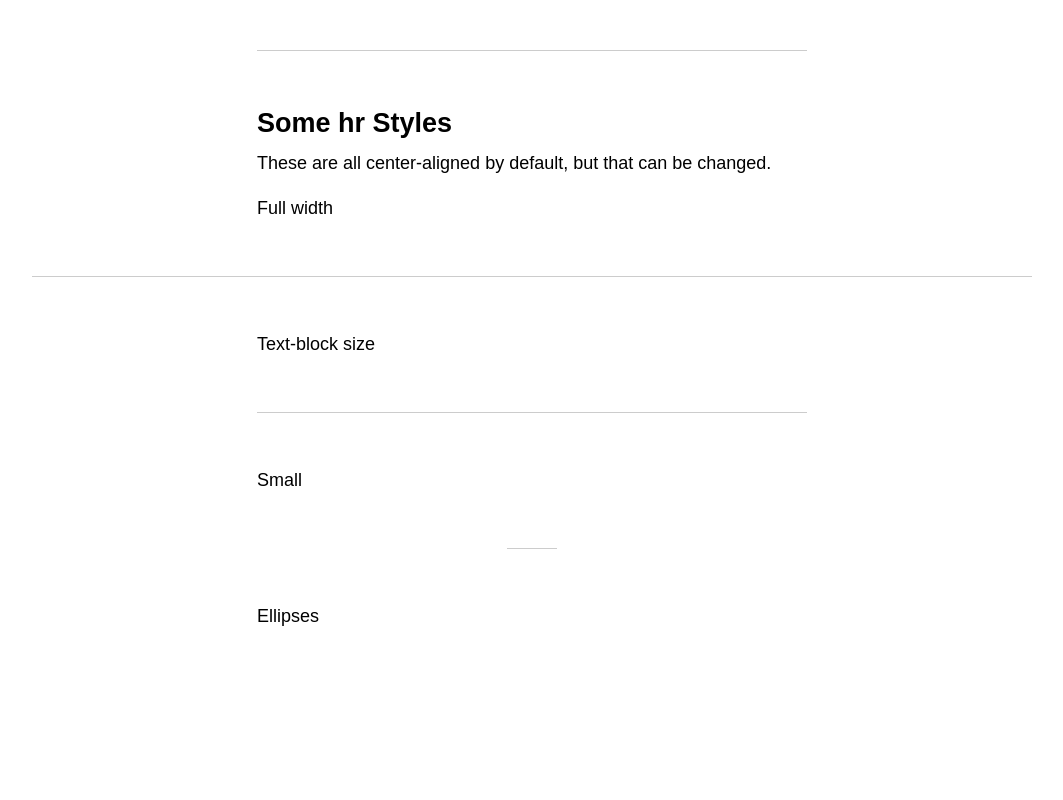
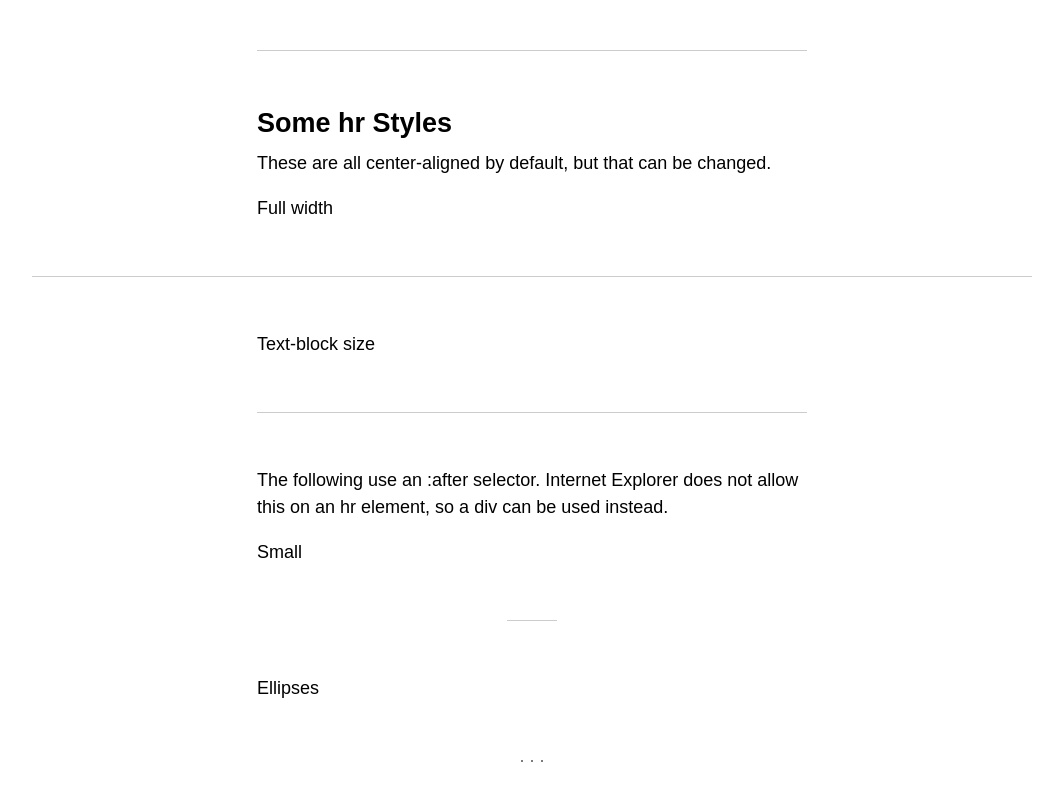
Before and after one commit to ChrisArasin/ProtoType, a website: page index.html in a window 1280 px wide. Shown: the part 7811-8611 px from the top of the page, without its empty margins (108-1171 px from the left). Drawn offline with Linux system fonts and the light colour scheme.

Commit message:
div instead of hr for small and ellipse hr styles

```diff
--- a/Gruntfile.js
+++ b/Gruntfile.js
@@ -1,5 +1,5 @@
 module.exports = function(grunt) {
-	var themeName = 'theme-name';
+	var themeName = 'simple';
 	var outFile = 'public/' + themeName + '-bundle.css';
 	var inFile = 'sass/' + themeName + '.scss'
 	grunt.initConfig({
--- a/index.html
+++ b/index.html
@@ -180,10 +180,11 @@
       <hr>
       <p>Text-block size</p>
       <hr class="txt-column">
+      <p>The following use an :after selector. Internet Explorer does not allow this on an hr element, so a div can be used instead.</p>
       <p>Small</p>
-      <hr class="small">
+      <div class="small"></div>
       <p>Ellipses</p>
-      <hr class="ellipses">
+      <div class="ellipses"></div>
 
       </div>
     </div>
--- a/sass/artsy.scss
+++ b/sass/artsy.scss
@@ -47,12 +47,12 @@ p {
   font-family: "Garamond Premier Pro", Garamond, Times, "Times New Roman", Georgia, serif;
   font-size: 2 * $base;
 }
-hr.ellipses {
+.ellipses {
   margin: $textMargin;
   margin-top: 6 * $base;
   margin-bottom: 6 * $base;
 }
-hr.ellipses::after {
+.ellipses::after {
   text-align: left;
   font-family: 'Special Elite', cursive;
 }
@@ -65,7 +65,6 @@ a:link, a:visited {
 div.img-left {
   margin-bottom:0;
 }
-
 @media (max-width: 850px) {
   .img-left {
     float:none;
--- a/sass/base/_base.scss
+++ b/sass/base/_base.scss
@@ -13,7 +13,7 @@ body {
   margin: $columnMargin;
 }
 /* things that depend on primary content column size */
-h1, h2, h3, p, img.txt-column, ul, ol, blockquote.txt-column, .grid.txt-column, hr.txt-column, hr.ellipses, hr.small, pre.txt-column {
+h1, h2, h3, p, img.txt-column, ul, ol, blockquote.txt-column, .grid.txt-column, hr.txt-column, .ellipses, .small, pre.txt-column {
   max-width: $contentInnerWidth;
   margin: $textMargin;
 }
--- a/sass/condensed-bold.scss
+++ b/sass/condensed-bold.scss
@@ -65,10 +65,10 @@ a:hover {
   border-bottom: 1px solid #eaeaea;
   color: #00e7ff;
 }
-hr.small {
+.small {
   margin: 9 * $base auto 12 * $base;
 }
-hr.small::after {
+.small::after {
  width: 30px;
  border-top: 30px solid #fff;
  margin: 0;
@@ -95,10 +95,10 @@ hr.small::after {
     font-size: 3 * $base;
     line-height:  4 * $base;
   }
-  hr.small {
+  .small {
     margin: 4 * $base auto 6 * $base;
   }
-  hr.small::after {
+  .small::after {
    width: 20px;
    border-top: 20px solid #fff;
    margin: 0;
--- a/sass/extras/_hr.scss
+++ b/sass/extras/_hr.scss
@@ -6,13 +6,15 @@ hr {
 hr.txt-column {
   margin: 6 * $base auto;
 }
-hr.small ,hr.ellipses {
+// IE doesn't like an after selector for hr's
+// so use a div or span.
+.small, .ellipses {
   margin: 6 * $base auto;
   border:none;
   height: 1px;
   position: relative;
 }
-hr.ellipses::after {
+.ellipses::after {
   content: '. . .';
   color: #666;
   display: block;
@@ -20,7 +22,7 @@ hr.ellipses::after {
   line-height: 1px;
   text-align: center;
 }
-hr.small::after {
+.small::after {
   content: '';
   display: block;
   width: 50px;
--- a/sass/helvetica.scss
+++ b/sass/helvetica.scss
@@ -89,6 +89,7 @@ a:hover {
     line-height: 4 * $base;
   }
 }
+
 @media (max-width: 550px) {
   .container {
     padding: 20px;
```
Also changed, not shown: theme-samples/artsy-journal.html (+1 -1 lines), theme-samples/condensed-bold.html (+1 -1 lines), public/artsy-bundle.css, public/condensed-bold-bundle.css, public/helvetica-bundle.css, public/shiny-apple-bundle.css, public/simple-bundle.css, 5 other files.
